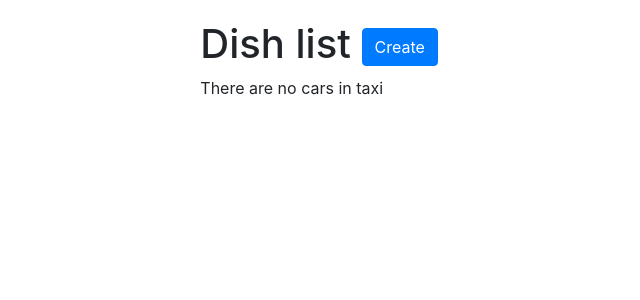
After one commit to kravetb/restaurant-kitchen-service, a Django app: page /dishes/ in a window 1280 px wide. The commit adds this page. Shown: the top 300 px of the page, without its empty margins (28-668 px from the left). Run offline with Django 5.2, Linux system fonts and the light colour scheme; data that the repository does not hold is empty.

```diff
--- a/kitchen/admin.py
+++ b/kitchen/admin.py
@@ -7,7 +7,7 @@ from kitchen.models import Cook, DishType, Dish
 
 @admin.register(Cook)
 class CookAdmin(admin.ModelAdmin):
-    list_display = UserAdmin.list_display + ["years_of_experience", ]
+    list_display = UserAdmin.list_display + ("years_of_experience", )
     fieldsets = UserAdmin.fieldsets + (
         ("Additional info", {"fields": ("years_of_experience",)}),
     )
--- a/kitchen/urls.py
+++ b/kitchen/urls.py
@@ -1,13 +1,14 @@
 from django.urls import path
 
 from kitchen.views import (
-    HomePageView, DishTypeListView, CookListView,
+    HomePageView, DishTypeListView, CookListView, DishListView,
 )
 
 urlpatterns = [
     path("", HomePageView.as_view(), name="index"),
     path("dish-types/", DishTypeListView.as_view(), name="dish-type-list"),
     path("cooks/", CookListView.as_view(), name="cook-list"),
+    path("dishes/", DishListView.as_view(), name="dish-list"),
 ]
 
 app_name = "kitchen"
--- a/kitchen/views.py
+++ b/kitchen/views.py
@@ -1,6 +1,6 @@
 from django.views import generic
 
-from kitchen.models import DishType, Cook
+from kitchen.models import DishType, Cook, Dish
 
 
 class HomePageView(generic.base.TemplateView):
@@ -17,3 +17,9 @@ class DishTypeListView(generic.ListView):
 class CookListView(generic.ListView):
     model = Cook
     paginate_by = 5
+
+
+class DishListView(generic.ListView):
+    model = Dish
+    paginate_by = 5
+    queryset = Dish.objects.all().select_related("dish_type")
--- a/templates/kitchen/cook_list.html
+++ b/templates/kitchen/cook_list.html
@@ -8,7 +8,7 @@
       </a>
     </h1>
 
-    {% if driver_list %}
+    {% if cook_list %}
     <table class="table">
       <tr>
         <th>ID</th>
--- /dev/null
+++ b/templates/kitchen/dish_list.html
@@ -0,0 +1,23 @@
+{% extends "base.html" %}
+
+{% block content %}
+  <h1>
+    Dish list
+    <a href="#" class="btn btn-primary link-to-page">
+      Create
+    </a>
+  </h1>
+
+  {% if dish_list %}
+    <ul>
+      {% for dish in dish_list %}
+        <li>
+          <a href="#">{{ dish.id }}</a>
+          Dish name: {{ dish.name }} Type dish: {{ dish.dish_type.name }} Price: {{ dish.price }}
+        </li>
+      {% endfor %}
+    </ul>
+  {% else %}
+    <p>There are no cars in taxi</p>
+  {% endif %}
+{% endblock %}
```
Also changed, not shown: kitchen/models.py (+10 -1 lines).
